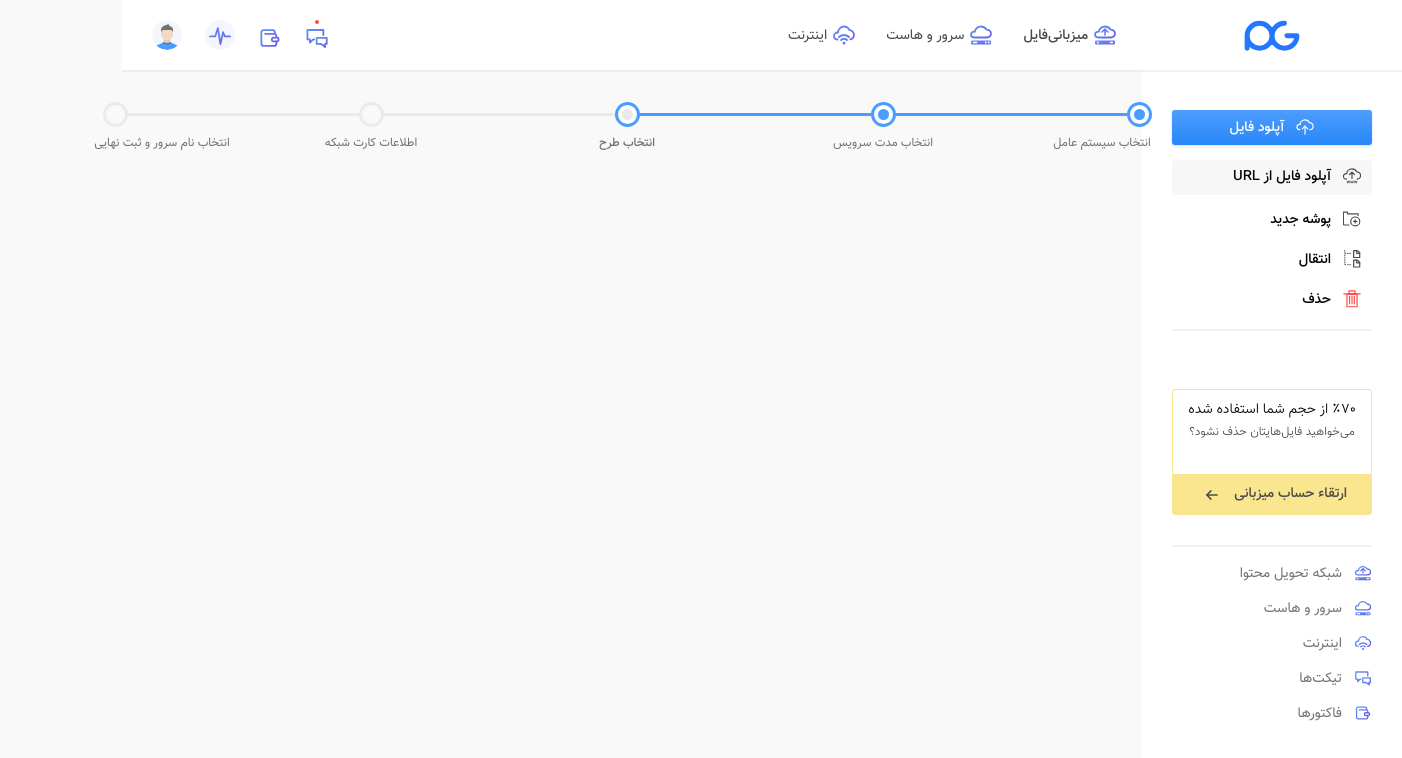
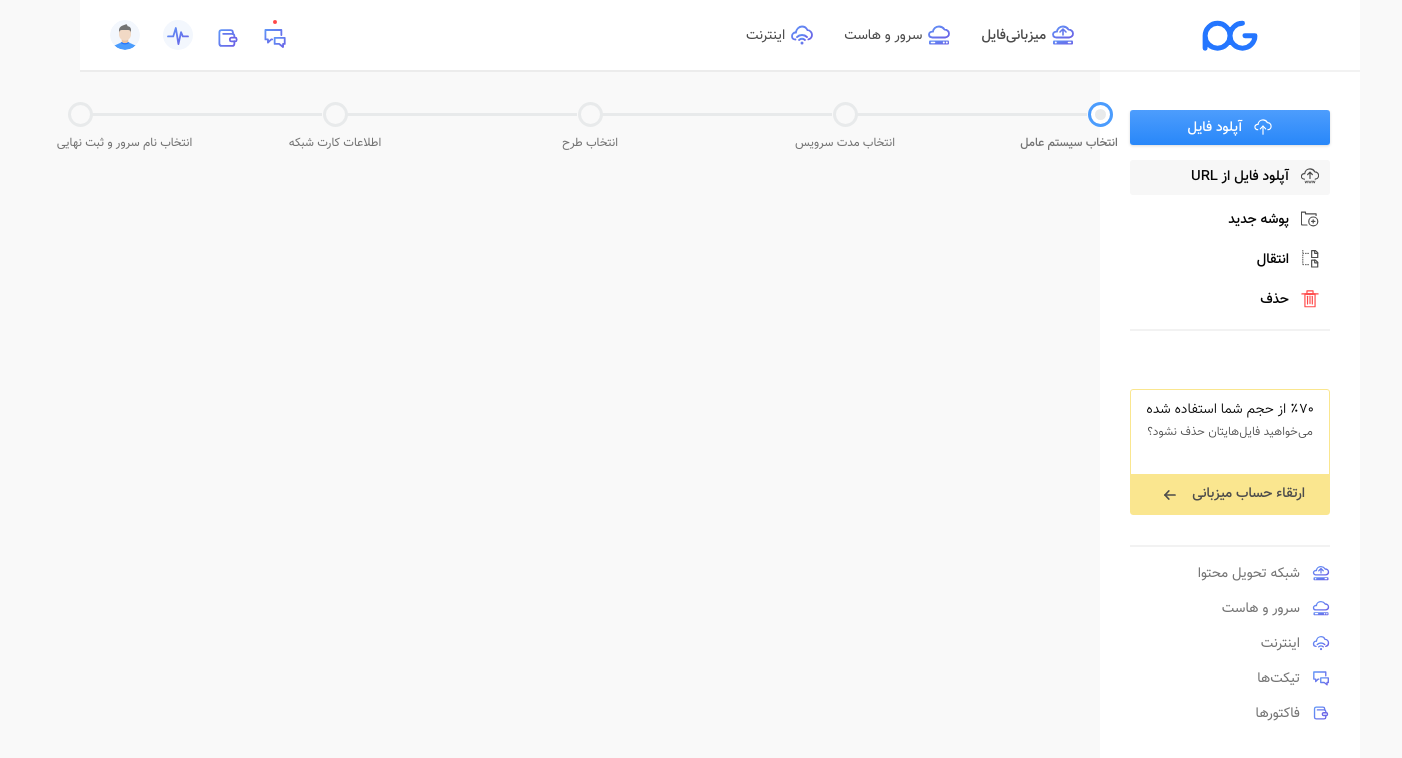
Before and after one commit to cventix/blueberry-cfsui, a React (Create React App) app: page / in a window 1280 px wide. Shown: the top 758 px of the page, 1402 px wide, since content can reach past the window. Built offline with nearby package versions, Linux system fonts and the light colour scheme.

Commit message:
stepbar rsp edited

```diff
--- a/src/components/Stepbar/Stepbar.module.scss
+++ b/src/components/Stepbar/Stepbar.module.scss
@@ -7,9 +7,9 @@ $stepbar-color: #e8eaeb;
 	.stepsWrapper {
 		position: absolute;
 		list-style: none;
-		width: 1024px;
+		width: 1180px;
 
-		@include margin-with-direction(-402px);
+		@include margin-with-direction(-590px);
 		@if $body-dir == 'rtl' {
 			left: 50%;
 		} @else {
@@ -33,7 +33,7 @@ $stepbar-color: #e8eaeb;
 
 		.step {
 			position: relative;
-			width: 256px;
+			width: 255px;
 			height: 3px;
 
 			@if $body-dir == 'rtl' {
@@ -56,7 +56,7 @@ $stepbar-color: #e8eaeb;
 
 			.item {
 				display: block;
-				width: 230px;
+				width: 160px;
 				text-align: center;
 
 				@media(min-width: $tablet - 200) and (max-width: $web-medium) {
@@ -75,7 +75,7 @@ $stepbar-color: #e8eaeb;
 					margin-top: -8px;
 					margin-right: auto;
 					margin-left: auto;
-					@include border-radius(50%);
+					@include border-radius(50px);
 				}
 
 				.caption {
@@ -97,9 +97,9 @@ $stepbar-color: #e8eaeb;
 				.caption {
 
 					@if $body-dir == 'rtl' {
-						padding-right: 74px;
+						padding-right: 62px;
 					} @else {
-						padding-left: 74px;
+						padding-left: 62px;
 					}
 
 					@media(max-width: $web-medium) {
@@ -116,22 +116,22 @@ $stepbar-color: #e8eaeb;
 				.caption {
 
 					@if $body-dir == 'rtl' {
-						padding-left: 94px;
+						margin-right: -89px;
 
 						@media(min-width: $web-medium + 1) and (max-width: $web-medium-max) {
-							padding-left: 74px;
+							margin-left: -23px;
 						}
 					} @else {
-						padding-right: 94px;
+						margin-left: -89px;
 
 						@media(min-width: $web-medium + 1) and (max-width: $web-medium-max) {
-							padding-right: 74px;
+							margin-right: -23px;
 						}
 					}
 
 					@media(max-width: $web-medium) {
-						padding-right: 0;
-						padding-left: 0;
+						margin-right: 0;
+						margin-left: 0;
 					}
 				}
 
@@ -144,15 +144,14 @@ $stepbar-color: #e8eaeb;
 				content: '';
 				position: absolute;
 				top: 3px;
-				width: 234px;
+				width: 230px;
 				height: 3px;
 				background: $stepbar-color;
 
 				@if $body-dir == 'rtl' {
-					right: 127px;
+					right: 93px;
 
 					@media(min-width: $web-medium) and (max-width: $web-medium-max) {
-						right: 128px;
 						width: 135px;
 					}
 
@@ -166,10 +165,9 @@ $stepbar-color: #e8eaeb;
 						width: 48px;
 					}
 				} @else {
-					left: 127px;
+					left: 93px;
 
 					@media(min-width: $web-medium) and (max-width: $web-medium-max) {
-						left: 128px;
 						width: 135px;
 					}
 
--- a/src/components/ui-elements/Input/Input.module.scss
+++ b/src/components/ui-elements/Input/Input.module.scss
@@ -1 +1,6 @@
 @import "../../../styles/global";
+
+.textInput {
+	@include input-theme;
+	padding: 8px 10px;
+}
--- a/src/components/ui-elements/Input/Input.tsx
+++ b/src/components/ui-elements/Input/Input.tsx
@@ -4,10 +4,11 @@ import * as React from "react";
 import styles from "./Input.module.scss";
 
 export default interface Iprops {
+	placeholder: string;
 }
 
-export const Input = ({ }: Iprops) => {
+export const Input = ({ placeholder }: Iprops) => {
 	return (
-		<input type="text" />
+		<input type="text" className={styles.textInput} placeholder={placeholder} />
 	);
 };
--- a/src/components/ui-elements/Radio/Radio.tsx
+++ b/src/components/ui-elements/Radio/Radio.tsx
@@ -2,7 +2,6 @@ import * as React from "react";
 
 // styles
 import styles from "./Radio.module.scss";
-
 
 export default interface Iprops {}
 
--- a/src/containers/Home/App.tsx
+++ b/src/containers/Home/App.tsx
@@ -2,6 +2,7 @@ import React, { Component } from "react";
 import { Navbar } from "../../components/Navbar/Navbar";
 import { Sidebar } from "../../components/Sidebar/Sidebar";
 import { Stepbar } from "../../components/Stepbar/Stepbar";
+import { Input } from "../../components/ui-elements/Input/Input";
 import { Main } from "../../components/Main/Main";
 import "./App.css";
 
@@ -23,7 +24,8 @@ class App extends Component {
         <Navbar />
         <Sidebar />
         <Main>
-          <Stepbar steps={steps} currentStep={2}/>
+          <Stepbar steps={steps} currentStep={0} />
+
         </Main>
       </div>
     );
--- a/src/styles/colors.scss
+++ b/src/styles/colors.scss
@@ -9,6 +9,8 @@ $dk-blue: #2476ff;
 
 /* specific */
 $hover-gray: #f9fbfc;
-$border-button: #dfdfdf;
 $disabled-lt-gray: #cfcfcf;
 $disabled-dk-gray: #f1f2f3;
+
+$input-border: #dfdfdf;
+$input-color: #9b9b9b;
--- a/src/styles/mixins.scss
+++ b/src/styles/mixins.scss
@@ -28,6 +28,21 @@
 	background: $background;
 	color: $btn-color;
 	border: $border;
+}
+
+/* input-theme */
+@mixin input-theme {
+	width: 200px;
+	height: 35px;
+	border: 1px solid $input-border;
+	background: #fff;
+	color: $input-color;
+	font-family: $regular-font;
+	@include border-radius($br-radius-sm);
+}
+
+/* placeholder */
+@mixin placeholder {
 }
 
 /* transform */
```
